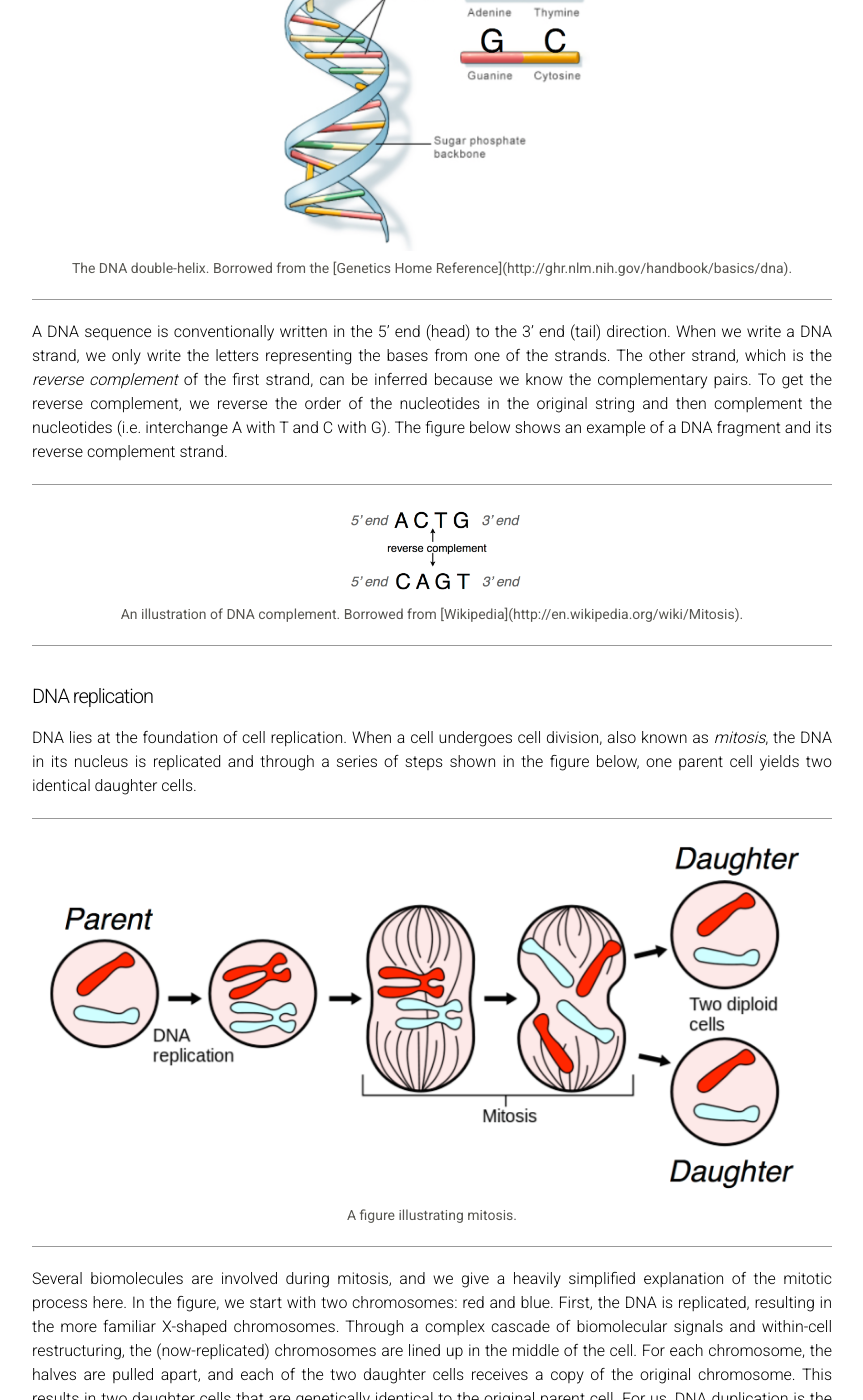
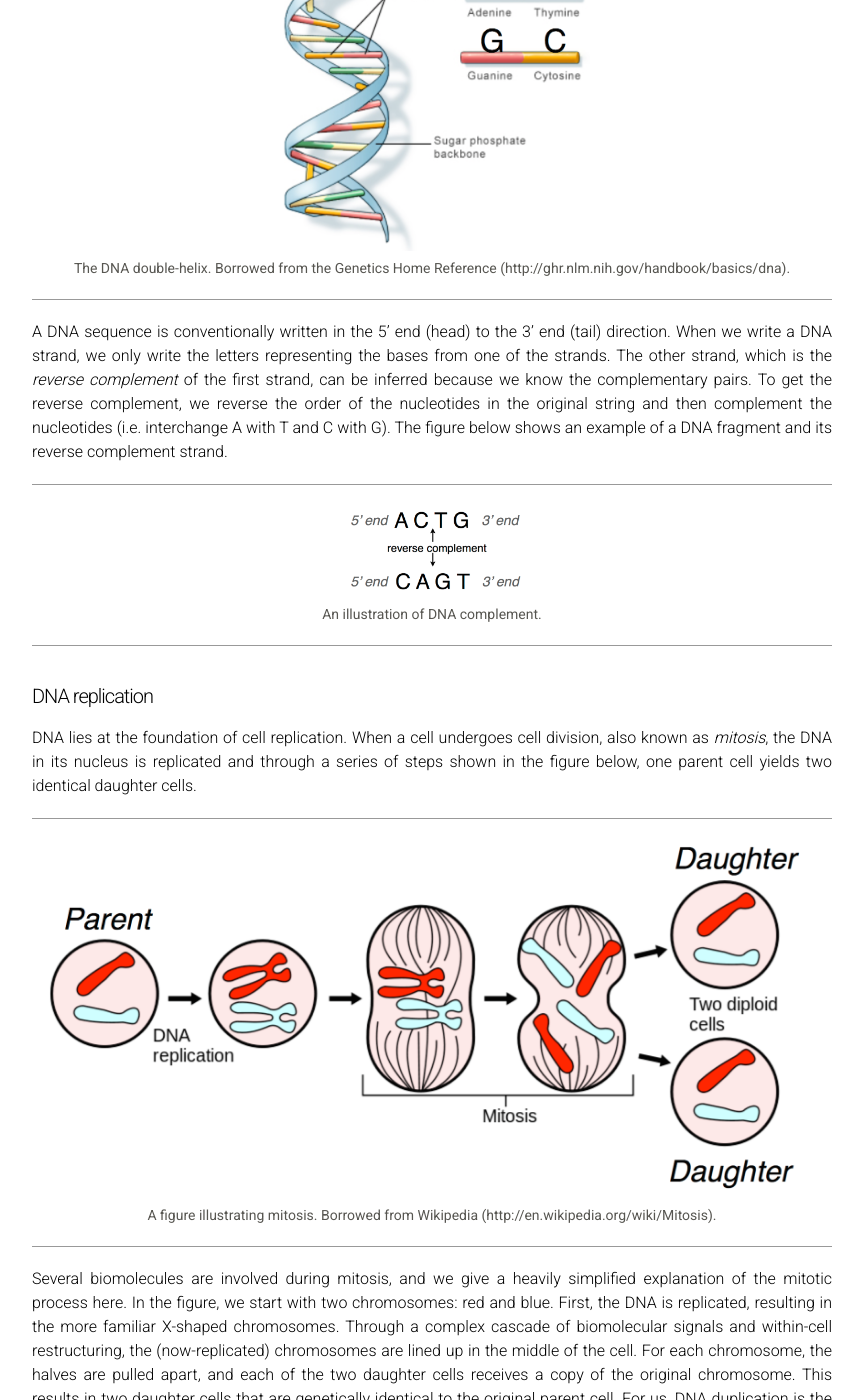
Before and after one commit to laurashen/data-science-sequencing.github.io, a Jekyll site: the page built from lectures/lecture2.md, in a window 1280 px wide and 1400 px high, scrolled down 1534 px. Shown: the whole window, without its empty margins (208-1071 px from the left). Built offline with Jekyll 4.4.1, drawn with Linux system fonts in a browser that asks for light colours; formulas are drawn with MathJax 3; comment, search, counter and statistics services are not loaded; some of the changed lines change nothing that is shown.

Commit message:
cleaned up mitosis and DNA figures

```diff
--- a/lectures/lecture2.md
+++ b/lectures/lecture2.md
@@ -76,7 +76,7 @@ below.
 
 <div class="fig figcenter fighighlight">
   <img src="/assets/lecture2/Figure2_DNADoubleHelix.png" width="40%">
-  <div class="figcaption">The DNA double-helix. Borrowed from the [Genetics Home Reference](http://ghr.nlm.nih.gov/handbook/basics/dna). </div>
+  <div class="figcaption">The DNA double-helix. Borrowed from the Genetics Home Reference (http://ghr.nlm.nih.gov/handbook/basics/dna). </div>
 </div>
 
 A DNA sequence is conventionally written in the 5’ end (head) to
@@ -91,7 +91,7 @@ and its reverse complement strand.
 
 <div class="fig figcenter fighighlight">
   <img src="/assets/lecture2/Figure3_ReverseComplement.png" width="25%">
-  <div class="figcaption">An illustration of DNA complement. Borrowed from [Wikipedia](http://en.wikipedia.org/wiki/Mitosis). </div>
+  <div class="figcaption">An illustration of DNA complement. </div>
 </div>
 
 #### DNA replication
@@ -103,7 +103,7 @@ below, one parent cell yields two identical daughter cells.
 
 <div class="fig figcenter fighighlight">
   <img src="/assets/lecture2/Figure1_Mitosis.png" width="99%">
-  <div class="figcaption">A figure illustrating mitosis.</div>
+  <div class="figcaption">A figure illustrating mitosis. Borrowed from Wikipedia (http://en.wikipedia.org/wiki/Mitosis).</div>
 </div>
 
 Several biomolecules are involved during mitosis, and we give a
```
